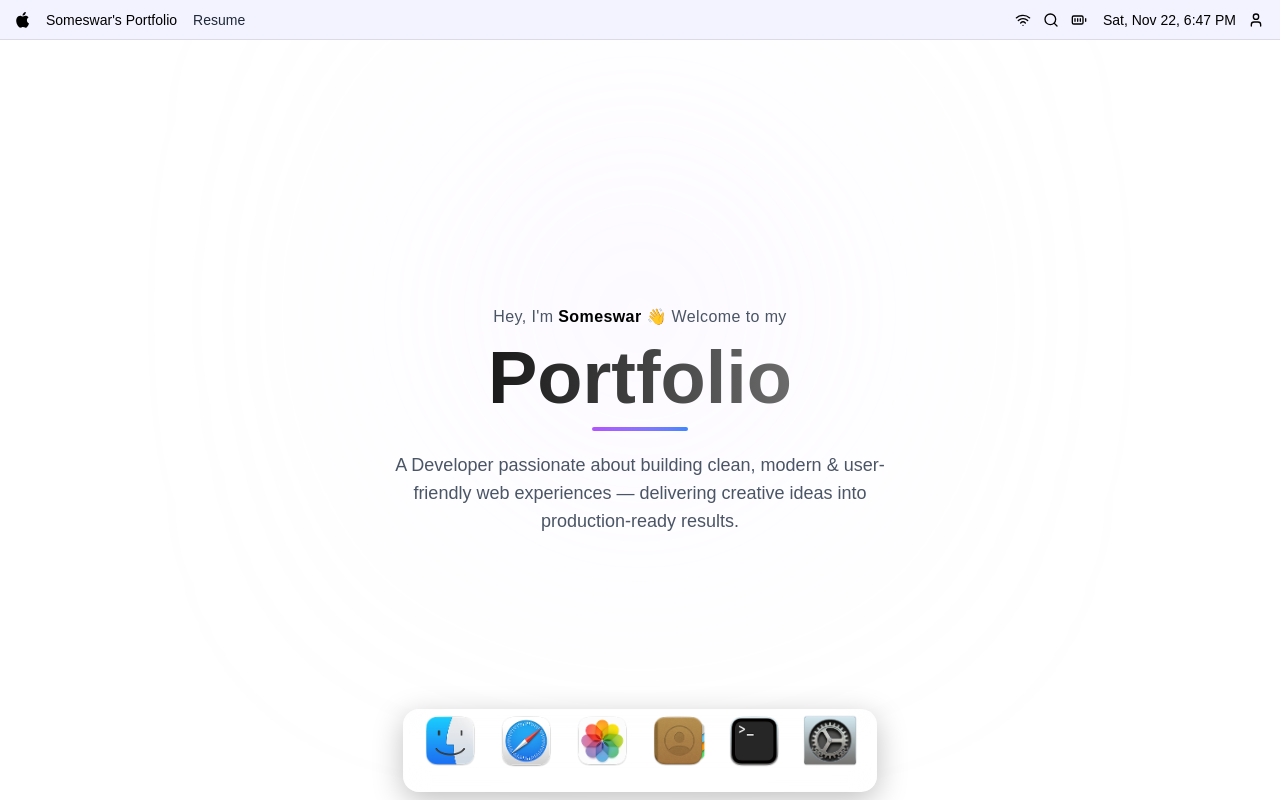
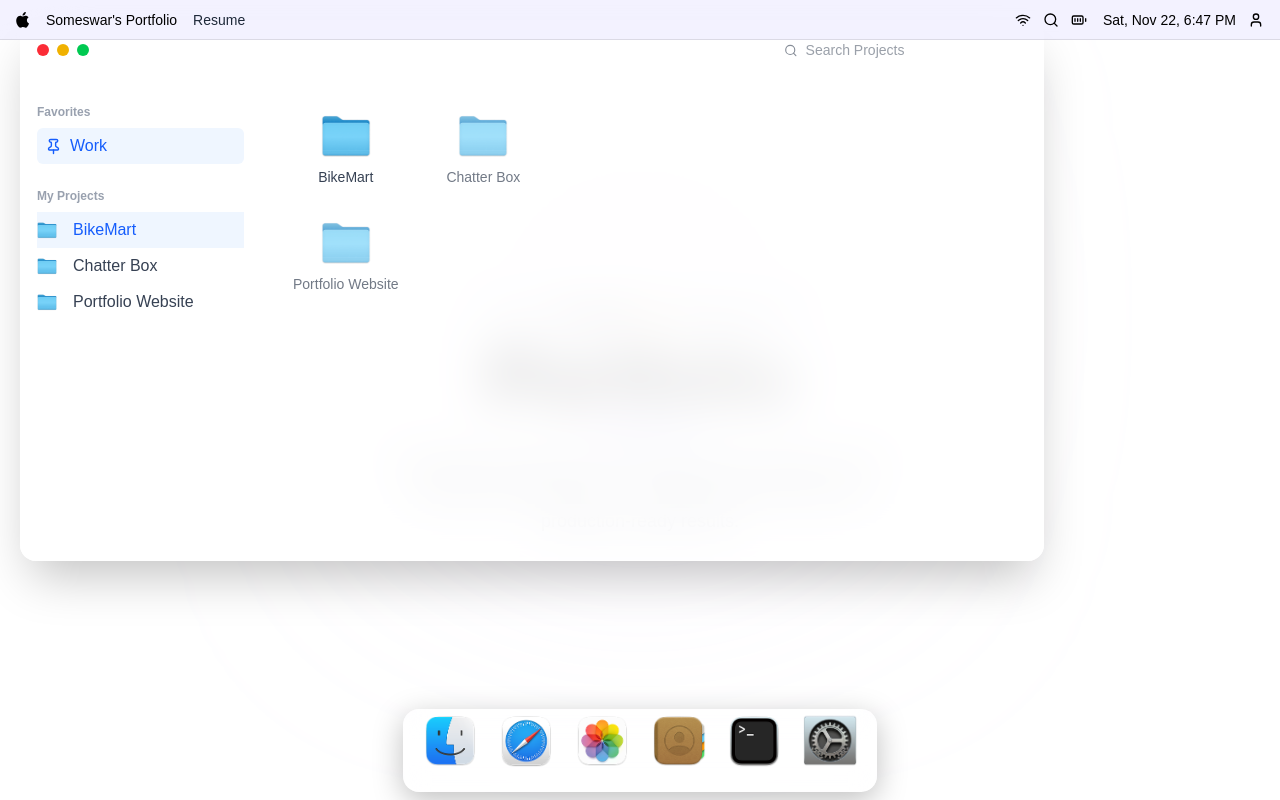
Before and after one commit to someswargorai/portfolio, a Next.js app: page / in a window 1280 px wide. Both pictures are taken after a click on the element "Finder". Built offline with nearby package versions, Linux system fonts and the light colour scheme.

Commit message:
feat: Add Finder application window

```diff
--- a/app/components/Dock.tsx
+++ b/app/components/Dock.tsx
@@ -1,7 +1,7 @@
 "use client";
 
 import { useAppDispatch } from "@/redux/hooks/hook";
-import { ContactToggle, safariToggle, settingsToggle, TerminalToggle } from "@/redux/slices/dockSlice";
+import { ContactToggle, finderToggle, safariToggle, settingsToggle, TerminalToggle } from "@/redux/slices/dockSlice";
 import Image from "next/image";
 import { useState } from "react";
 
@@ -27,6 +27,8 @@ export default function Dock() {
       dispatch(ContactToggle());
     }else if (app.name === "Settings") {
       dispatch(settingsToggle());
+    }else if (app.name === "Finder") {
+      dispatch(finderToggle());
     }
   };
   return (
--- /dev/null
+++ b/app/components/FinderWindow.tsx
@@ -0,0 +1,152 @@
+"use client";
+import { useState, useEffect } from "react";
+import { finderToggle } from "@/redux/slices/dockSlice";
+import { useAppDispatch } from "@/redux/hooks/hook";
+import { Pin, Search } from "lucide-react";
+import Image from "next/image";
+
+const projects = [
+  {
+    name: "BikeMart",
+    description:
+      "An eCommerce platform for buying and selling bikes with authentication, product listings, cart management & secure checkout.",
+    tech: ["React", "Redux", "Express", "MongoDB"],
+    link: "https://ecommerce-frontend-blond-tau.vercel.app",
+  },
+  {
+    name: "Chatter Box",
+    description:
+      "Full-stack real-time chat app using Socket.io with profile upload, online/offline status & broadcast messaging.",
+    tech: ["React", "Socket.io", "Node.js"],
+    link: "https://ping-me-frontend.vercel.app",
+  },
+  {
+    name: "Portfolio Website",
+    description:
+      "Interactive macOS-style portfolio with draggable windows, dock animations, projects & blogs.",
+    tech: ["Next.js", "Tailwind", "Redux", "Framer Motion"],
+    link: "https://portfolio-rho-pied-bftkib754x.vercel.app",
+  },
+];
+
+export default function FinderWindow() {
+  const dispatch = useAppDispatch();
+  const [selected, setSelected] = useState(projects[0]);
+  const [drag, setDrag] = useState(false);
+  const [top, setTop] = useState(20);
+  const [left, setLeft] = useState(20);
+  const [offset, setOffset] = useState({ x: 0, y: 0 });
+
+  const closeWindow = () => dispatch(finderToggle());
+
+  const onMouseDown = (e: React.MouseEvent<HTMLDivElement>) => {
+    setDrag(true);
+    setOffset({ x: e.clientX - left, y: e.clientY - top });
+  };
+
+  useEffect(() => {
+    const mouseUp = () => setDrag(false);
+    const mouseMove = (e: MouseEvent) => {
+      if (!drag) return;
+      setLeft(e.clientX - offset.x);
+      setTop(e.clientY - offset.y);
+    };
+    window.addEventListener("mousemove", mouseMove);
+    window.addEventListener("mouseup", mouseUp);
+    return () => {
+      window.removeEventListener("mousemove", mouseMove);
+      window.removeEventListener("mouseup", mouseUp);
+    };
+  }, [drag, offset]);
+
+  return (
+    <div
+      className="fixed w-full max-w-5xl rounded-2xl shadow-2xl bg-white/80 backdrop-blur-xl border border-white/40 overflow-hidden"
+      style={{ top, left }}
+    >
+      {/* HEADER */}
+      <div
+        className="flex items-center gap-2 px-4 py-3 bg-white/60 border-b border-white/30 cursor-move"
+        onMouseDown={onMouseDown}
+      >
+        <div className="w-3 h-3 bg-red-500 rounded-full cursor-pointer" onClick={closeWindow}></div>
+        <div className="w-3 h-3 bg-yellow-500 rounded-full"></div>
+        <div className="w-3 h-3 bg-green-500 rounded-full"></div>
+        <div className="flex-1"></div>
+        <div className="hidden md:flex items-center bg-white/70 border border-white/50 px-3 py-1.5 rounded-full gap-2 text-gray-700 text-sm w-64">
+          <Search size={15} className="opacity-60" />
+          <input placeholder="Search Projects" className="bg-transparent outline-none w-full" />
+        </div>
+      </div>
+
+      <div className="flex h-[480px]">
+
+        <aside className="w-60 bg-white/50 border-r border-white/30 px-4 py-6 space-y-6">
+          <div>
+            <p className="text-xs font-semibold text-gray-400 mb-2">Favorites</p>
+            <p className="py-1.5 font-medium text-blue-600 bg-blue-50 rounded-md px-2 flex items-center gap-2"> <Pin size={17}/>Work</p>
+          </div>
+
+          <div>
+            <p className="text-xs font-semibold text-gray-400 mb-2">My Projects</p>
+            {projects.map((p,index) => (
+              <div key={index} className={`flex items-center gap-2 ${
+                  selected.name === p.name ? "text-blue-600 bg-blue-50" : "text-gray-700 hover:bg-gray-100"
+                }`}>
+              <Image src="/public/images/folder.png" alt="" width={20} height={20}  />
+              <p
+                key={p.name}
+                className={`px-2 py-1.5 truncate cursor-pointer rounded-md `}
+                onClick={() => setSelected(p)}
+              >
+                {p.name}
+              </p>
+              </div>
+            ))}
+          </div>
+        </aside>
+
+        <div className="flex-1 p-8 flex gap-10">
+
+          <div className="grid grid-cols-2 gap-8 place-content-start">
+            {projects.map((p) => (
+              <div
+                key={p.name}
+                onClick={() => setSelected(p)}
+                className={`flex flex-col items-center cursor-pointer ${
+                  selected.name === p.name ? "opacity-100" : "opacity-70 hover:opacity-100"
+                }`}
+              >
+                <Image src="/public/images/folder.png" alt="" width={50} height={50}  />
+                {/* <Folder size={55} className="text-blue-500 drop-shadow-sm" /> */}
+                <span className="text-sm mt-2 font-medium text-gray-700 text-center">{p.name}</span>
+              </div>
+            ))}
+          </div>
+
+          {/* <div className="w-[45%] bg-white/60 border border-white/30 rounded-xl p-6 space-y-3 shadow-lg">
+            <h3 className="font-semibold text-lg text-gray-900">{selected.name}</h3>
+            <p className="text-gray-600 text-sm">{selected.description}</p>
+
+            <p className="font-semibold text-gray-800 text-sm mt-3">Tech Stack:</p>
+            <ul className="text-sm text-gray-700 flex flex-wrap gap-2">
+              {selected.tech.map((t) => (
+                <li key={t} className="bg-gray-200 px-2 py-0.5 rounded text-xs">
+                  {t}
+                </li>
+              ))}
+            </ul>
+
+            <a
+              href={selected.link}
+              target="_blank"
+              className="block text-blue-600 font-medium text-sm mt-4 hover:underline"
+            >
+              🔗 Visit Project
+            </a>
+          </div> */}
+        </div>
+      </div>
+    </div>
+  );
+}
--- a/app/page.tsx
+++ b/app/page.tsx
@@ -10,10 +10,11 @@ import TerminalWindow from "./components/TerminalWindow";
 import Contacts from "./components/Contacts";
 import ResumeWindow from "./components/Resume";
 import SettingsWindow from "./components/SettingsWindow";
+import FinderWindow from "./components/FinderWindow";
 
 export default function Home() {
 
-  const {safari, terminal,contact, resume, settings}= useAppSelector(state=>state.dock);
+  const {safari, terminal,contact, resume, settings,finder}= useAppSelector(state=>state.dock);
 
   return (
     <div className="h-screen overflow-none">
@@ -25,6 +26,7 @@ export default function Home() {
       {contact && <Contacts/>}
       {resume && <ResumeWindow/>}
       {settings && <SettingsWindow/>}
+      {finder && <FinderWindow/>}
     </div>
   );
 }
--- a/redux/slices/dockSlice.ts
+++ b/redux/slices/dockSlice.ts
@@ -28,9 +28,12 @@ const dockSlice = createSlice({
     },
     settingsToggle:(state)=>{
       state.settings = !state.settings;
+    },
+    finderToggle:(state)=>{
+      state.finder = !state.finder;
     }
   },
 });
 
-export const { safariToggle,TerminalToggle,ContactToggle,resumeToggle, settingsToggle } = dockSlice.actions;
+export const { safariToggle,TerminalToggle,ContactToggle,resumeToggle, settingsToggle,finderToggle } = dockSlice.actions;
 export default dockSlice.reducer;
```
